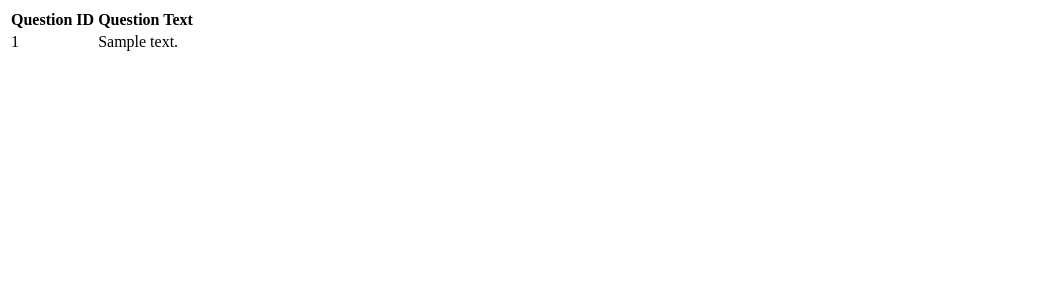
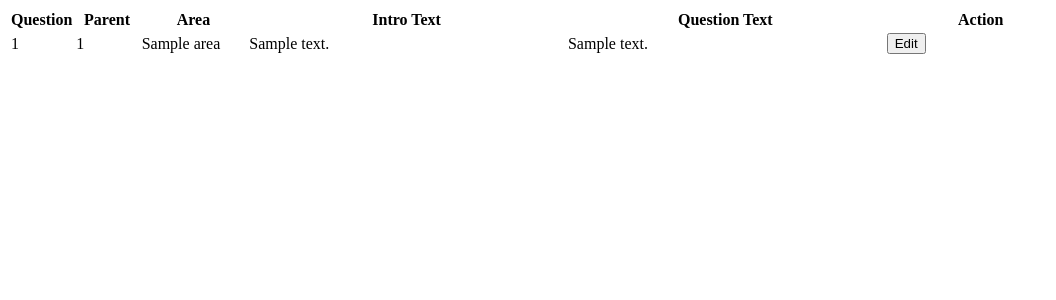
Before and after one commit to ramkelath/testprep, a PHP site: template views/questionlist.php in a window 1280 px wide. Shown: the top 300 px of the page, without its empty margins (0-1056 px from the left). Run offline with PHP 8.4, Linux system fonts and the light colour scheme; the template is opened without the code that fills it: most values are stand-ins (such as "Sample title", 1, 10 or a date in 2020).

Commit message:
Flesh out the questionlist page.

```diff
--- a/models/question.php
+++ b/models/question.php
@@ -22,6 +22,7 @@ class Question {
             if ($data['area']) {$this->area = $data['area'];}
             $this->intro_text = $data['intro_text'];
             $this->question_id = $data['question_id'];
+            $this->parent_question_id = $data['parent_question_id'];
             $this->question_text = $data['question_text'];
             $this->correct_answer = $data['correct_answer'];
             $this->answer[0]= $data['correct_answer'];
--- a/views/questionlist.php
+++ b/views/questionlist.php
@@ -1,24 +1,47 @@
 <table class="table">
   <tr>
-  <th scope="col">Question ID</td>
-  <th scope="col">Question Text</td>
+  <th scope="col">Question</th>
+  <th scope="col">Parent</th>
+  <th scope="col">Area</th>
+  <th scope="col" width="30%">Intro Text</th>
+  <th scope="col">Question Text</th>
+  <th scope="col">Action</th>
   </tr>
   <?php foreach ($MaintainQuestionList  as $question){ ?>
      <tr>
      <form name = "updateQ"<?php echo $question->question_id; ?> action="updateQuestion.php" method="post">
-     <td
+     <td width="6%">
+     <span><?php echo $question->question_id ?><input type="hidden" value="<?php echo $question->question_id ?>" />
+     </td>
+     <td width="6%">
+     <span><?php echo $question->parent_question_id ?><input type="hidden" value="<?php echo $question->question_id ?>" />
+     </td>
+     <td width="10%"
      onclick="this.childNodes[1].style.display = 'inline';
               this.childNodes[0].style.display = 'none';"
-     ><span><?php echo $question->question_id ?>
-     </span><span style="display:none"><input type="text" value = <?php echo $question->question_id ?> /></span>
+     ><span><?php echo $question->area?>
+     </span><span style="display:none"><input type="text" value = <?php echo $question->area?> /></span>
      </td>
-     <td
+     <td  width="30%"
+     onclick="this.childNodes[1].style.display = 'inline';
+              this.childNodes[0].style.display = 'none';"
+     ><span><?php echo $question->intro_text ?>
+     </span><span style="display:none"><<textarea cols=40 rows=5><?php echo $question->intro_text ?> </textarea></span>
+     </td>
+     <td  width="30%"
      onclick="this.childNodes[1].style.display = 'inline';
               this.childNodes[0].style.display = 'none';"
      ><span><?php echo $question->question_text?>
-     </span><span style="display:none"><input type="text" width = "50%" value =  "<?php echo $question->question_text ?>" /></span>
+     </span><span style="display:none"><textarea cols=40 rows=5><?php echo $question->question_text ?></textarea></span>
      </td>
-     </tr>
+     <td>
+     <span id="editbutton"><button type="submit" name="edit" value="update">Edit</button></span>
+     <span id="savebutton" style="display:none">
+        <button type="submit" name="save" value="delete">Save Changes</button>
+        <button type="cancel" name="cance" value="update">Cancel</button>
+    </span>
+    </form>
+    </tr>
 
   <?php } ?>
 </table>
```
